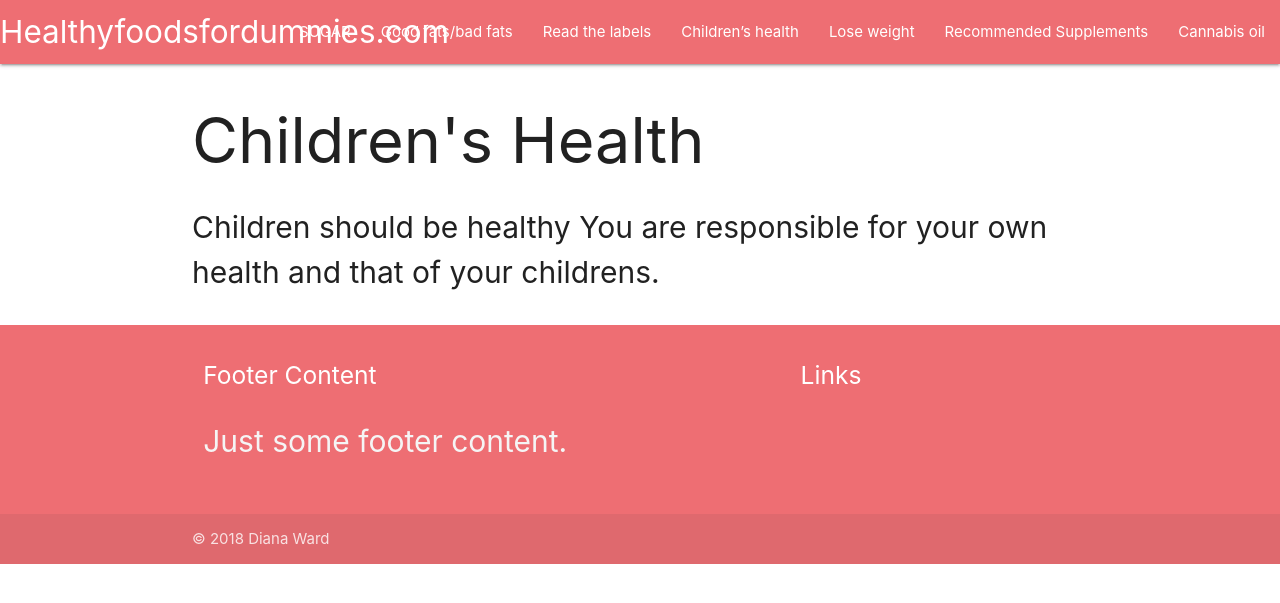
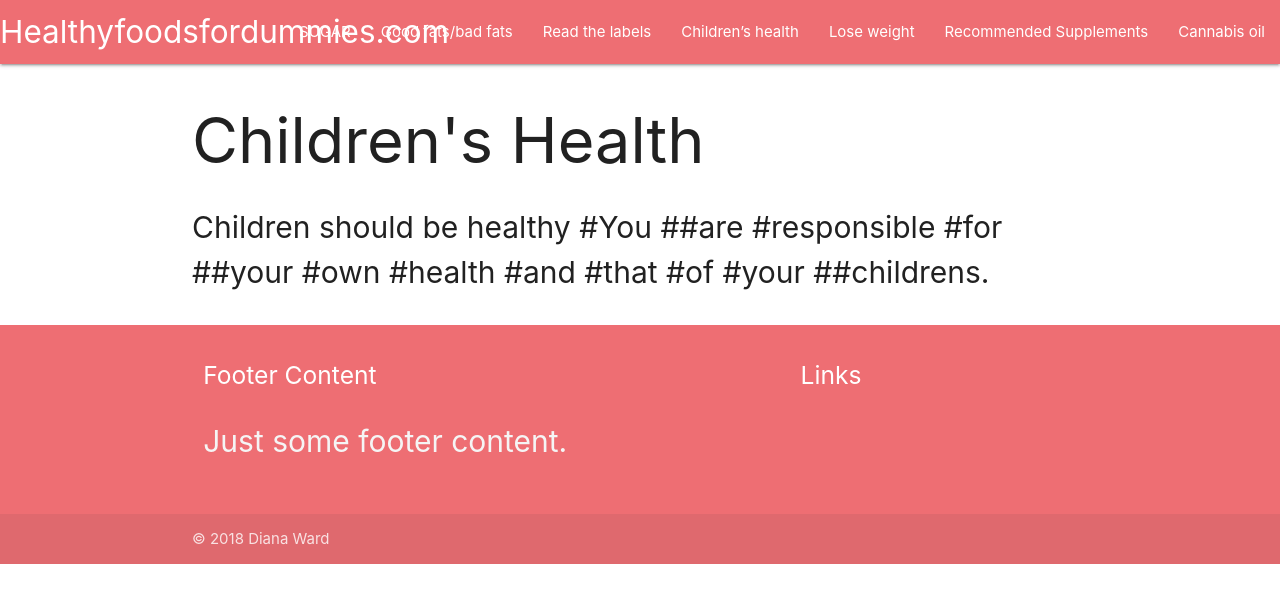
Before and after one commit to meech-ward/Healthy-Foods, a Jekyll site: the page built from _pages/children.md, in a window 1280 px wide. Shown: the top 603 px of the page. Built offline with Jekyll 4.4.1, drawn with Linux system fonts in a browser that asks for light colours.

```diff
--- a/_pages/children.md
+++ b/_pages/children.md
@@ -5,15 +5,15 @@ permalink: /children.html
 ---
 
 Children should be healthy
-You
-are
-responsible
-for
-your
-own
-health
-and
-that
-of
-your
-childrens.
+#You
+##are
+#responsible
+#for
+##your
+#own
+#health
+#and
+#that
+#of
+#your
+##childrens.
```
